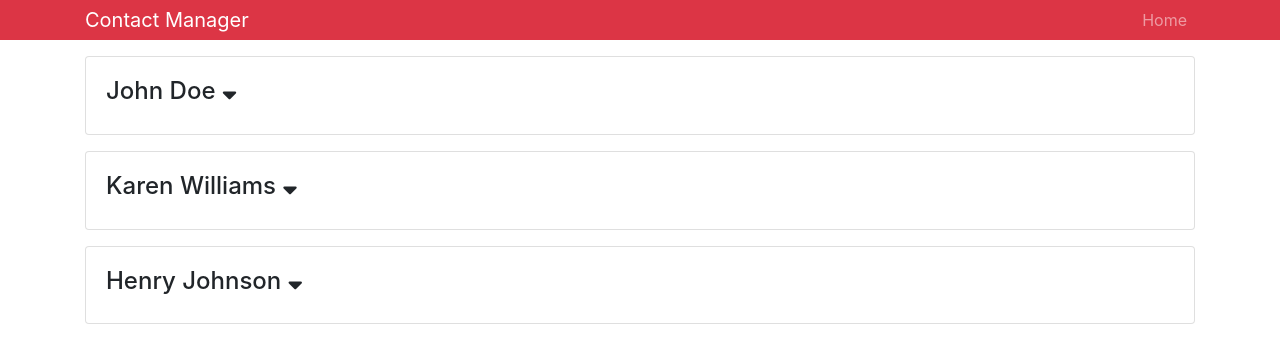
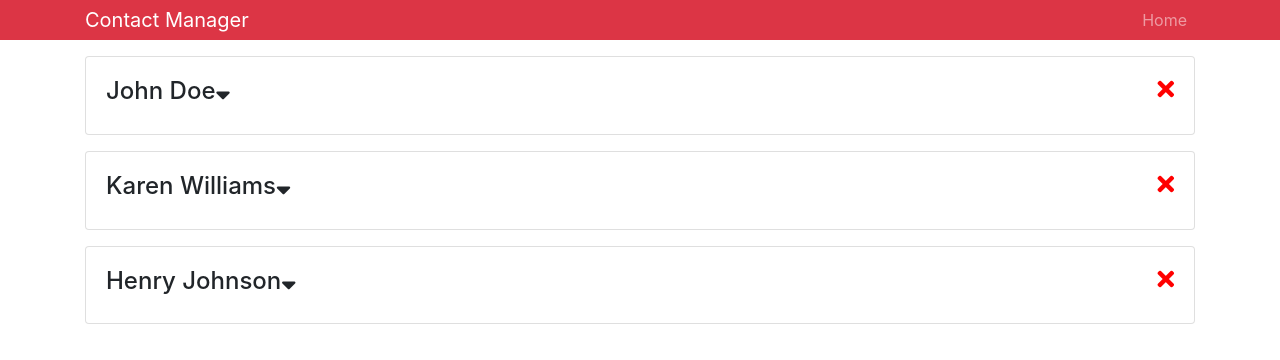
Before and after one commit to RafeSacks/contactmanager_course, a React (Create React App) app: page / in a window 1280 px wide. Shown: the top 360 px of the page. Built offline with nearby package versions, Linux system fonts and the light colour scheme.

Commit message:
Add remove contacts feature

```diff
--- a/src/components/Contact.js
+++ b/src/components/Contact.js
@@ -3,11 +3,20 @@ import PropTypes from "prop-types";
 
 class Contact extends Component {
   static propTypes = {
-    contact: PropTypes.object.isRequired
+    contact: PropTypes.object.isRequired,
+    deleteClickHandler: PropTypes.func.isRequired
   };
 
   state = {
     showContactInfo: false
+  };
+
+  onShowDetails = () => {
+    this.setState({ showContactInfo: !this.state.showContactInfo });
+  };
+
+  onDeleteClick = () => {
+    this.props.deleteClickHandler();
   };
 
   render() {
@@ -17,12 +26,14 @@ class Contact extends Component {
     return (
       <div className="card card-body mb-3">
         <h4>
-          {name}{" "}
+          <span onClick={this.onShowDetails}>
+            {name}
+            <i className="fas fa-sort-down" />
+          </span>
           <i
-            onClick={() =>
-              this.setState({ showContactInfo: !this.state.showContactInfo })
-            }
-            className="fas fa-sort-down"
+            onClick={this.onDeleteClick}
+            className="fas fa-times"
+            style={{ cursor: "pointer", float: "right", color: "red" }}
           />
         </h4>
         {showContactInfo ? (
--- a/src/components/Contacts.js
+++ b/src/components/Contacts.js
@@ -25,6 +25,12 @@ class Contacts extends Component {
     ]
   };
 
+  deleteContact = id => {
+    const { contacts } = this.state;
+    const new_contacts = contacts.filter(contact => contact.id !== id);
+    this.setState({ contacts: new_contacts });
+  };
+
   render() {
     const { contacts } = this.state;
 
@@ -32,7 +38,11 @@ class Contacts extends Component {
       // Fragments take out the extra div that would have been here instead.
       <Fragment>
         {contacts.map(contact => (
-          <Contact key={contact.id} contact={contact} />
+          <Contact
+            key={contact.id}
+            contact={contact}
+            deleteClickHandler={this.deleteContact.bind(this, contact.id)}
+          />
         ))}
       </Fragment>
     );
```
